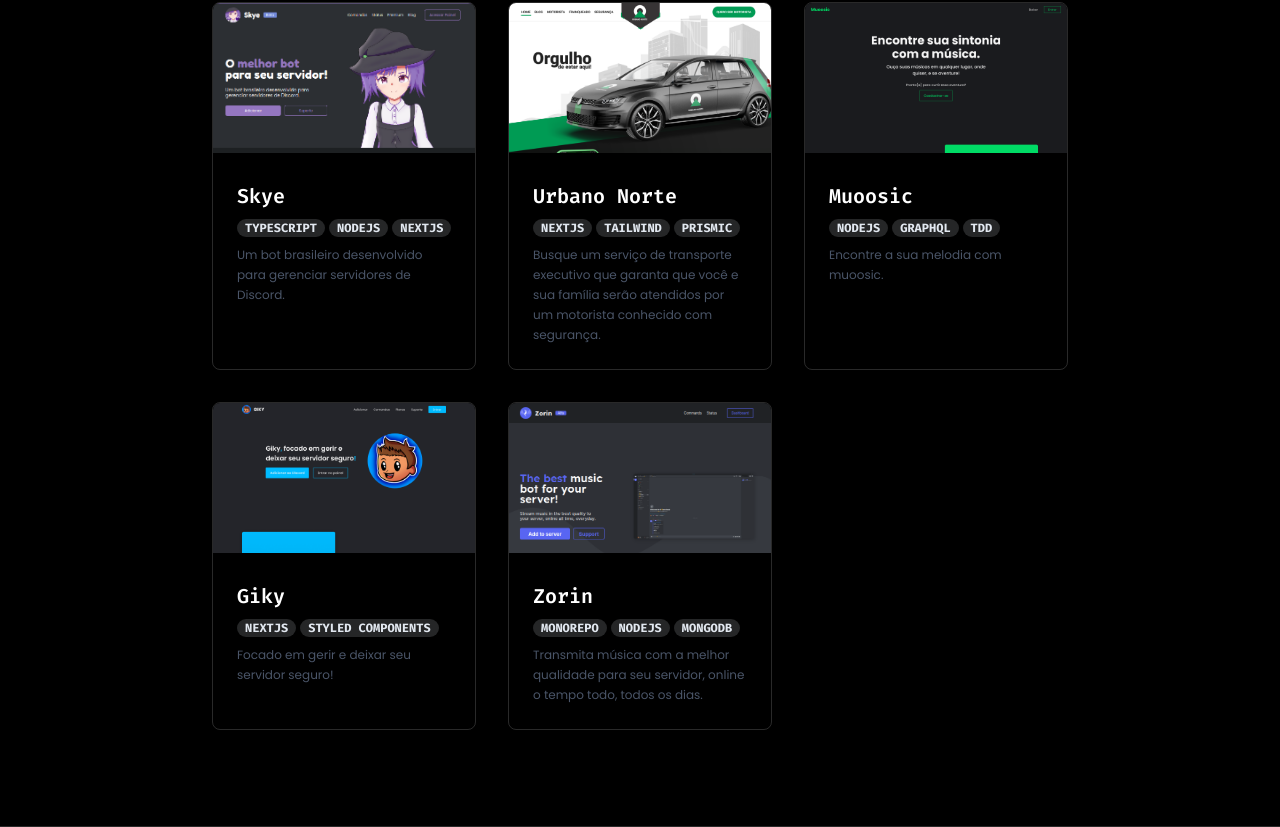
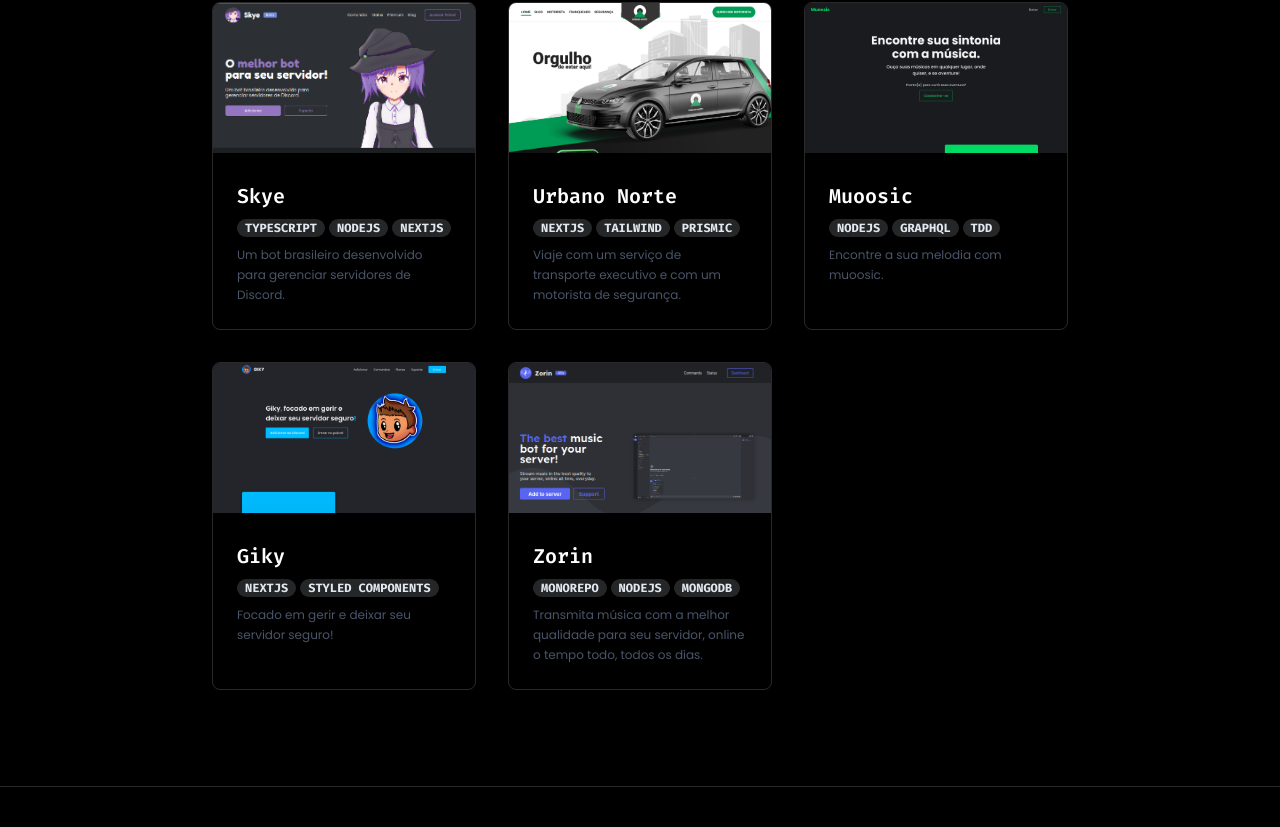
Before and after one commit to izakdvlpr/website, a Next.js app: page / in a window 1280 px wide. Shown: the part 1877-2704 px from the top of the page. After the commit the page ends 2664 px from the top, so only its background shows below. Built offline with nearby package versions, Linux system fonts and the light colour scheme.

Commit message:
change description

```diff
--- a/src/data/projects.ts
+++ b/src/data/projects.ts
@@ -24,7 +24,7 @@ export const projects: IProject[] = [
   {
     title: 'Urbano Norte',
     description:
-      'Busque um serviço de transporte executivo que garanta que você e sua família serão atendidos por um motorista conhecido com segurança.',
+      'Viaje com um serviço de transporte executivo e com um motorista de segurança.',
     image: '/images/projects/urbano-norte.png',
     techs: ['NextJS', 'Tailwind', 'Prismic'],
     links: {
```
